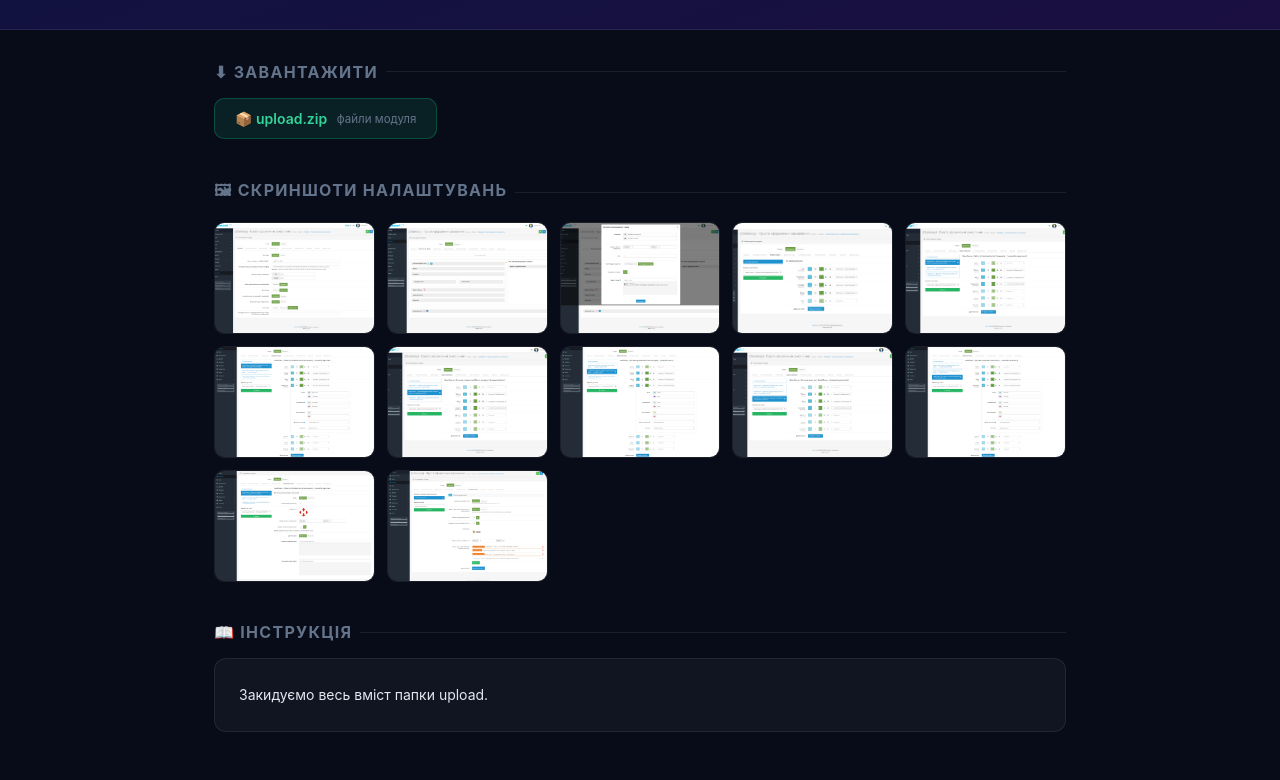
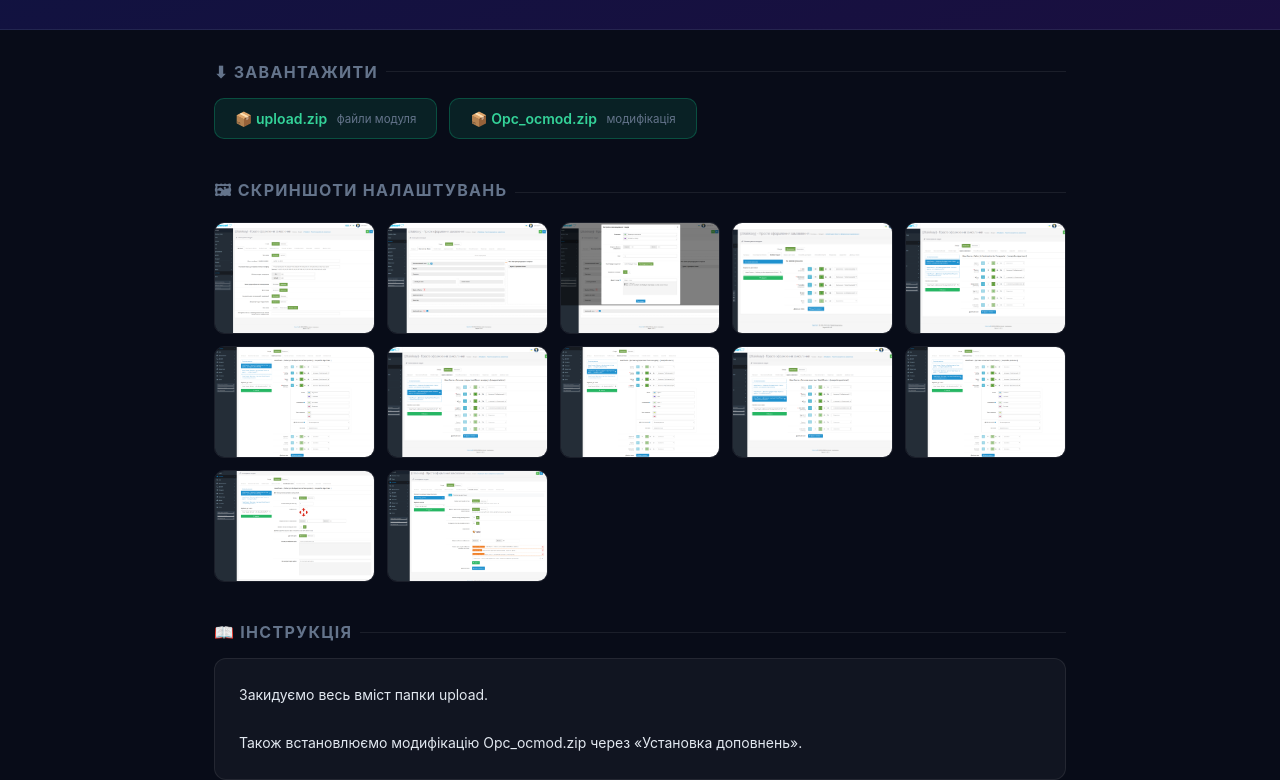
Before and after one commit to TeraGroup-webstudio/opencart-modules, a plain HTML site: page Модулі/One Page Checkout - Просте оформлення замовлення 1.5/index.html in a window 1280 px wide. Shown: the part 185-965 px from the top of the page. Drawn offline with nearby package versions, Linux system fonts and the light colour scheme.

Commit message:
Add Opc_ocmod.zip modification file and update installation instructions

```diff
--- a/Модулі/One Page Checkout - Просте оформлення замовлення 1.5/index.html
+++ b/Модулі/One Page Checkout - Просте оформлення замовлення 1.5/index.html
@@ -63,6 +63,7 @@
     <div class="sec-title">⬇ Завантажити</div>
     <div class="dl-grid">
       <a href="upload.zip" download class="dl-btn dl-zip">📦 upload.zip <span class="dl-size">файли модуля</span></a>
+      <a href="Opc_ocmod.zip" download class="dl-btn dl-zip">📦 Opc_ocmod.zip <span class="dl-size">модифікація</span></a>
     </div>
   </section>
 
@@ -86,7 +87,9 @@
 
   <section>
     <div class="sec-title">📖 Інструкція</div>
-    <div class="readme">Закидуємо весь вміст папки upload.</div>
+    <div class="readme">Закидуємо весь вміст папки upload.
+
+Також встановлюємо модифікацію Opc_ocmod.zip через «Установка доповнень».</div>
   </section>
 
 </div>
```
Also changed, not shown: 1 other file.
